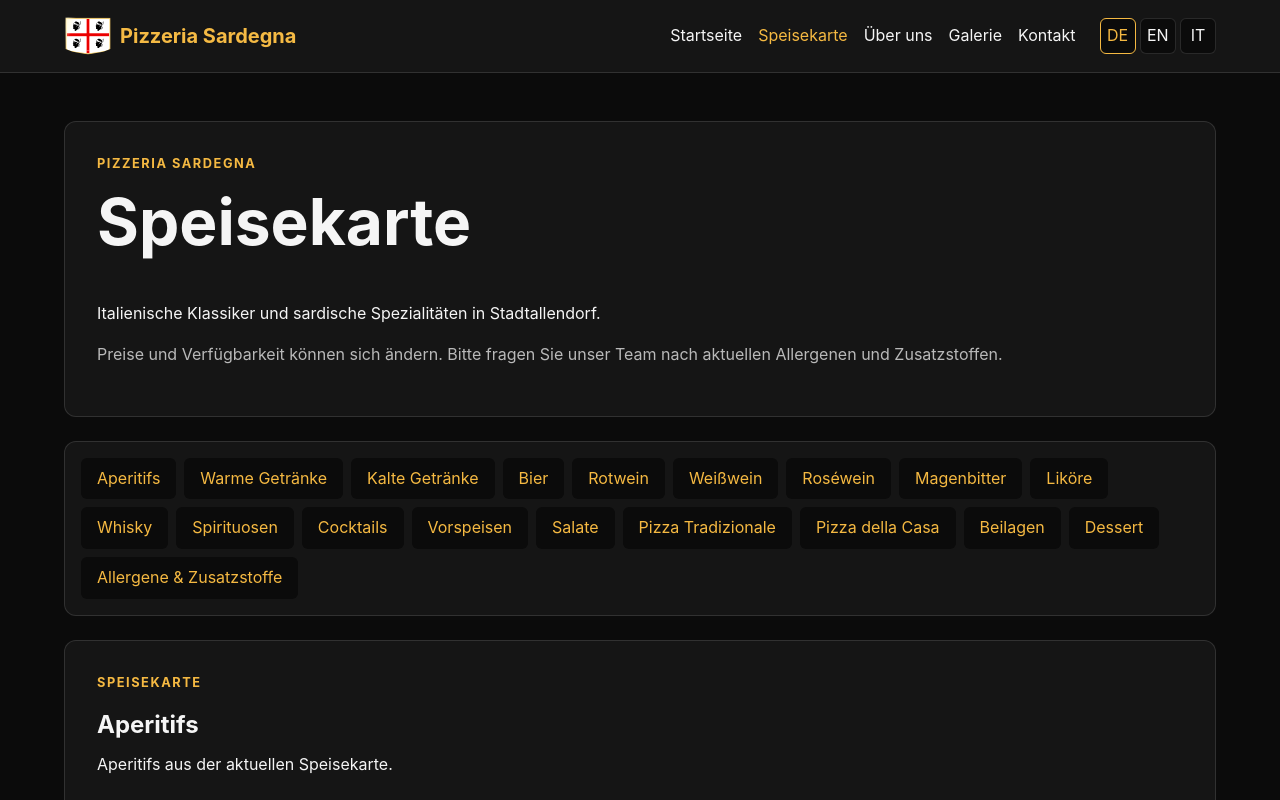
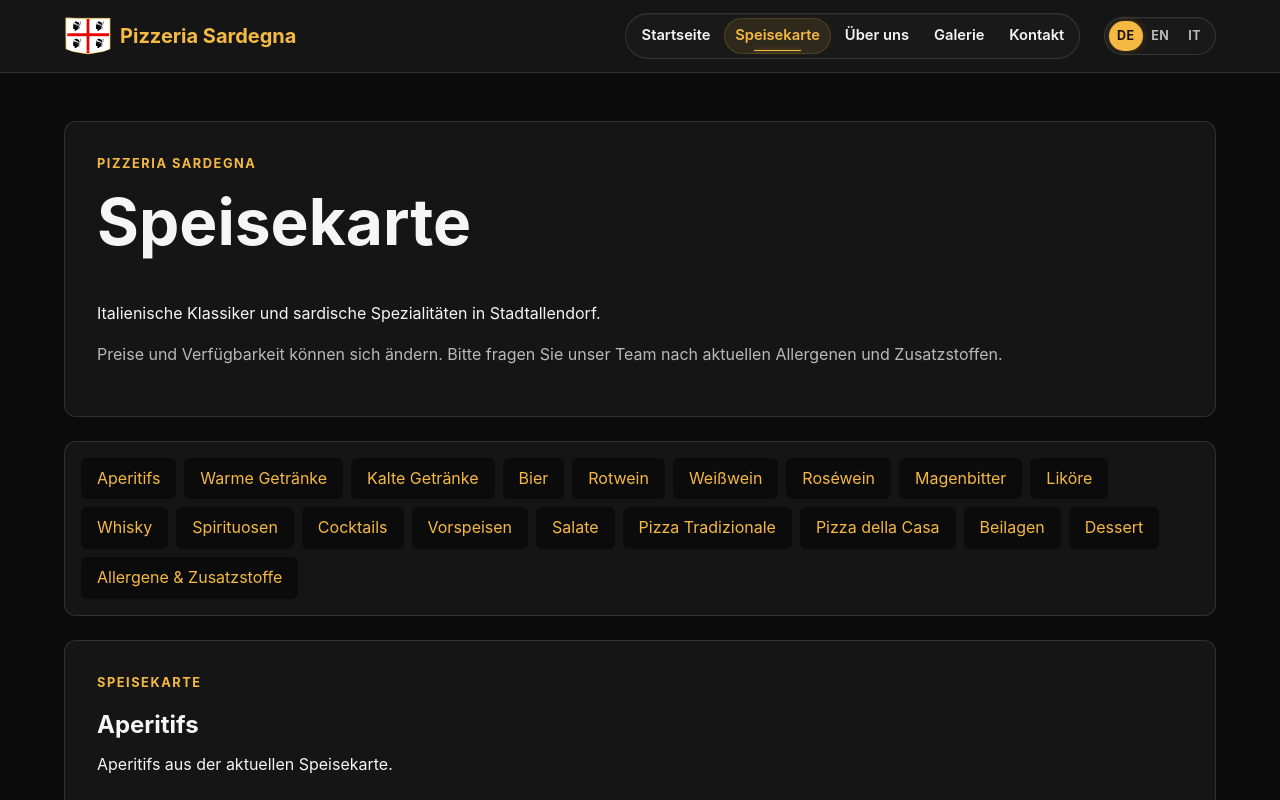
Before and after one commit to NikitaGoluban/pizzeria-sardegna.com, a React (Vite) app in the folder frontend/: page /menu.html in a window 1280 px wide. Shown: the top 800 px of the page. Built offline with nearby package versions, Linux system fonts and the light colour scheme.

Commit message:
Refine navigation and language switcher

```diff
--- a/frontend/src/styles/global.css
+++ b/frontend/src/styles/global.css
@@ -224,15 +224,41 @@ p {
 .site-navigation {
   display: flex;
   flex-wrap: wrap;
-  gap: var(--space-2);
+  gap: 0.15rem;
   margin: 0;
-  padding: 0;
+  padding: 0.25rem;
+  border: 1px solid var(--color-border);
+  border-radius: 999px;
+  background: rgb(255 255 255 / 2%);
+  box-shadow: inset 0 1px 0 rgb(255 255 255 / 4%);
   list-style: none;
 }
 
 .site-navigation a {
+  position: relative;
+  display: block;
+  padding: 0.4rem 0.7rem;
+  border-radius: 999px;
   color: var(--color-text);
+  font-size: 0.92rem;
+  font-weight: 600;
   text-decoration: none;
+  transition: background-color 180ms ease, color 180ms ease, box-shadow 180ms ease;
+}
+
+.site-navigation a::after {
+  position: absolute;
+  right: 28%;
+  bottom: 0.18rem;
+  left: 28%;
+  height: 1px;
+  border-radius: 999px;
+  content: '';
+  background: var(--color-accent);
+  box-shadow: 0 0 0.35rem rgb(245 185 66 / 55%);
+  opacity: 0;
+  transform: scaleX(0);
+  transition: opacity 180ms ease, transform 180ms ease;
 }
 
 .site-navigation a:hover,
@@ -240,25 +266,69 @@ p {
   color: var(--color-accent);
 }
 
+.site-navigation a:hover {
+  background: rgb(255 255 255 / 5%);
+}
+
+.site-navigation a.is-active {
+  background: rgb(245 185 66 / 10%);
+  box-shadow: inset 0 0 0 1px rgb(245 185 66 / 16%);
+}
+
+.site-navigation a:hover::after,
+.site-navigation a.is-active::after {
+  opacity: 1;
+  transform: scaleX(1);
+}
+
+.site-navigation a:focus-visible,
+.language-button:focus-visible {
+  outline: 2px solid var(--color-accent);
+  outline-offset: 2px;
+}
+
 .language-switcher {
   display: flex;
-  gap: 0.25rem;
+  gap: 0;
+  padding: 0.2rem;
+  border: 1px solid var(--color-border);
+  border-radius: 999px;
+  background: rgb(255 255 255 / 2%);
+  box-shadow: inset 0 1px 0 rgb(255 255 255 / 4%);
 }
 
 .language-button {
-  min-width: 2.25rem;
-  padding: 0.25rem 0.4rem;
-  border: 1px solid var(--color-border);
-  border-radius: calc(var(--radius) / 2);
-  background: var(--color-background);
-  color: var(--color-text);
+  min-width: 2.15rem;
+  padding: 0.32rem 0.45rem;
+  border: 0;
+  border-radius: 999px;
+  background: transparent;
+  color: var(--color-muted);
   cursor: pointer;
+  font-size: 0.78rem;
+  font-weight: 700;
+  letter-spacing: 0.04em;
+  transition: background-color 180ms ease, color 180ms ease, box-shadow 180ms ease;
 }
 
-.language-button:hover,
+.language-button:hover {
+  background: rgb(255 255 255 / 6%);
+  color: var(--color-text);
+}
+
 .language-button.is-active {
-  border-color: var(--color-accent);
-  color: var(--color-accent);
+  background: var(--color-accent);
+  color: #17120a;
+  box-shadow: 0 0 0.45rem rgb(245 185 66 / 24%);
+}
+
+@media (prefers-reduced-motion: reduce) {
+  .site-logo,
+  .site-navigation a,
+  .site-navigation a::after,
+  .language-button {
+    transition: none;
+  }
 }
 
 .page-content {
@@ -550,7 +620,7 @@ p {
   }
 
   .site-navigation {
-    gap: var(--space-1) var(--space-2);
+    border-radius: var(--radius);
   }
 
   .header-actions-layout {
```
